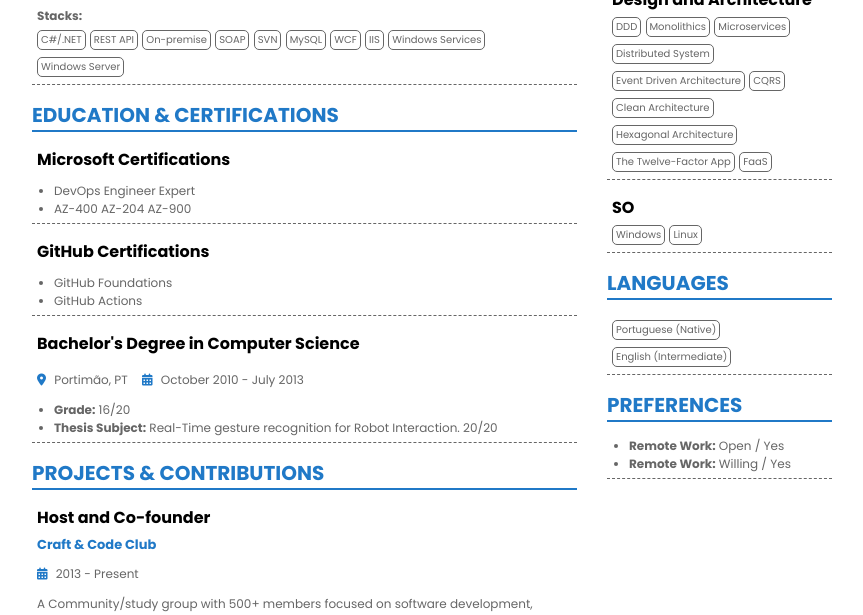
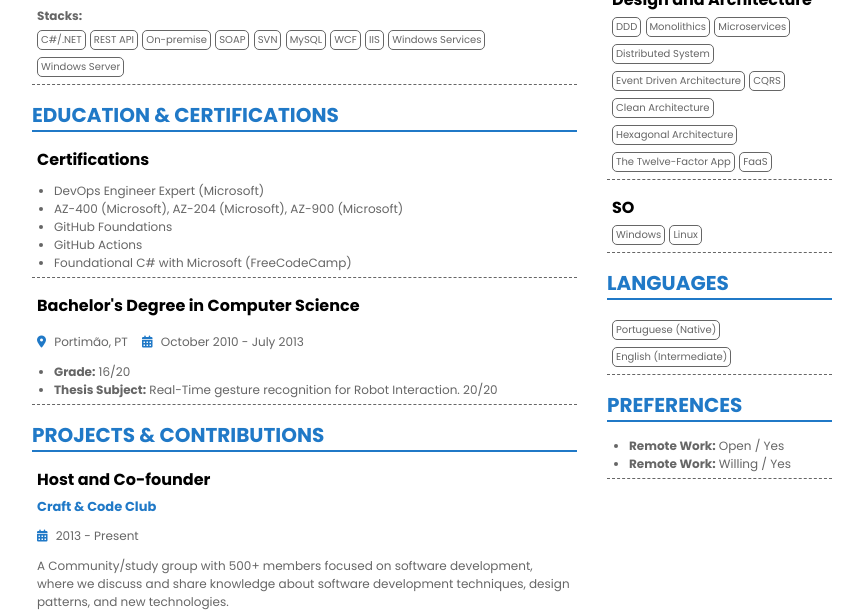
Before and after one commit to NelsonBN/resume, a plain HTML site: page src/index.html in a window 1280 px wide. Shown: the part 1489-2104 px from the top of the page, without its empty margins (208-1071 px from the left). Drawn offline with nearby package versions, Linux system fonts and the light colour scheme.

Commit message:
feat: Added Foundational C# with Microsoft (FreeCodeCamp)

```diff
--- a/src/index.html
+++ b/src/index.html
@@ -185,24 +185,20 @@
                         <h3>Education & certifications</h3>
 
                         <article>
-                            <h4>Microsoft Certifications</h4>
+                            <h4>Certifications</h4>
 
                             <ul>
-                                <li><a href="https://learn.microsoft.com/en-us/users/nelsonbn/credentials/304cabad64a8fd91" target="_blank" rel="noopener noreferrer">DevOps Engineer Expert</a></li>
+                                <li><a href="https://learn.microsoft.com/en-us/users/nelsonbn/credentials/304cabad64a8fd91" target="_blank" rel="noopener noreferrer">DevOps Engineer Expert (Microsoft)</a></li>
                                 <li>
-                                    <a href="https://www.credly.com/badges/2916e4e3-de23-4a0f-895c-f45159cb1dd3/public_url" target="_blank" rel="noopener noreferrer">AZ-400</a>
-                                    <a href="https://learn.microsoft.com/en-us/users/nelsonbn/credentials/f18c1095a44a036a" target="_blank" rel="noopener noreferrer">AZ-204</a>
-                                    <a href="https://learn.microsoft.com/en-us/users/nelsonbn/credentials/5f1291801de58335" target="_blank" rel="noopener noreferrer">AZ-900</a>
+                                    <a href="https://www.credly.com/badges/2916e4e3-de23-4a0f-895c-f45159cb1dd3/public_url" target="_blank" rel="noopener noreferrer">AZ-400 (Microsoft)</a>,
+                                    <a href="https://learn.microsoft.com/en-us/users/nelsonbn/credentials/f18c1095a44a036a" target="_blank" rel="noopener noreferrer">AZ-204 (Microsoft)</a>,
+                                    <a href="https://learn.microsoft.com/en-us/users/nelsonbn/credentials/5f1291801de58335" target="_blank" rel="noopener noreferrer">AZ-900 (Microsoft)</a>
                                 </li>
-                            </ul>
-                        </article>
 
-                        <article>
-                            <h4>GitHub Certifications</h4>
-
-                            <ul>
                                 <li><a href="https://drive.google.com/file/d/1BXzkAhigzy4Sm3GAOY_MZPfIzXt_Pd9x/view?usp=sharing" target="_blank" rel="noopener noreferrer">GitHub Foundations</a></li>
                                 <li><a href="https://drive.google.com/file/d/1pcbTcU0Hc2sl_iEEE3GSjjzyd1pM3T-3/view?usp=sharing" target="_blank" rel="noopener noreferrer">GitHub Actions</a></li>
+
+                                <li><a href="https://drive.google.com/file/d/1pcbTcU0Hc2sl_iEEE3GSjjzyd1pM3T-3/view?usp=sharing" target="_blank" rel="noopener noreferrer">Foundational C# with Microsoft (FreeCodeCamp)</a></li>
                             </ul>
                         </article>
 
```
